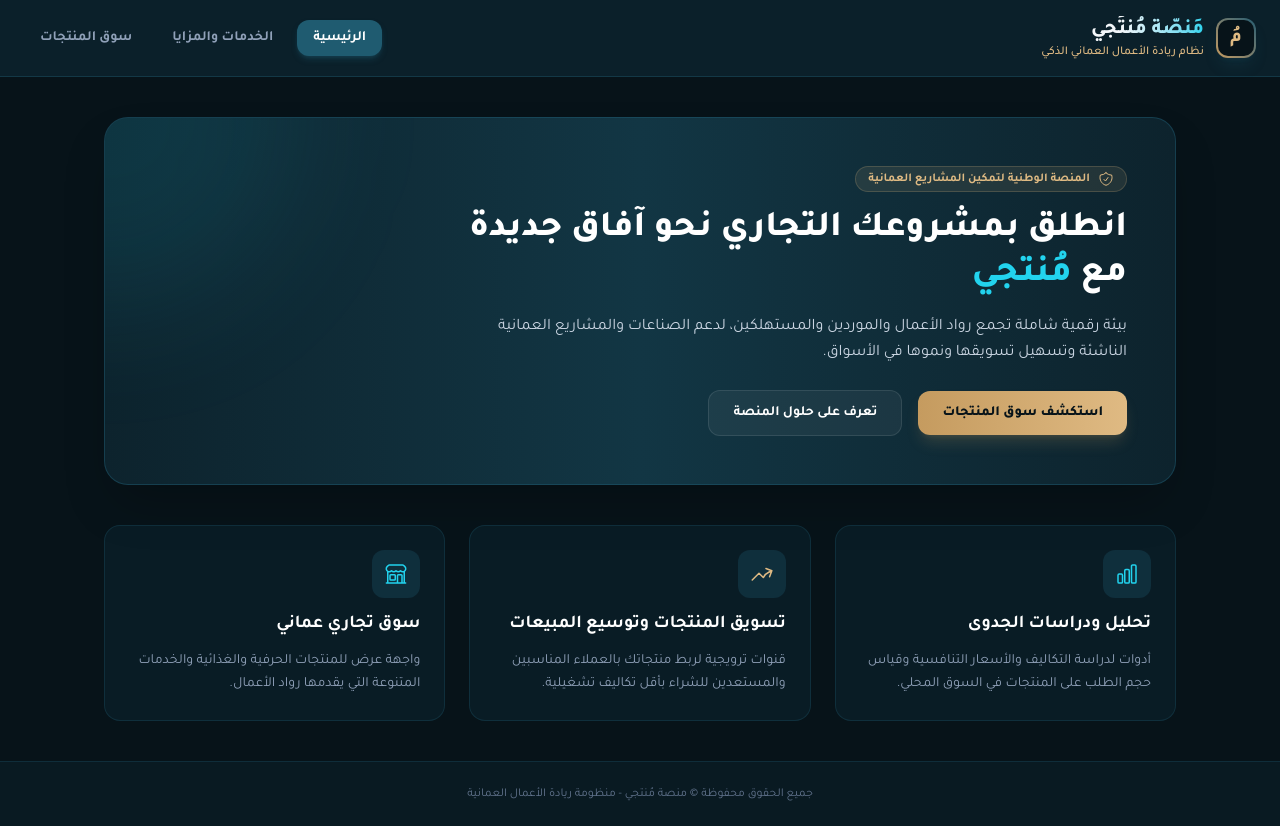
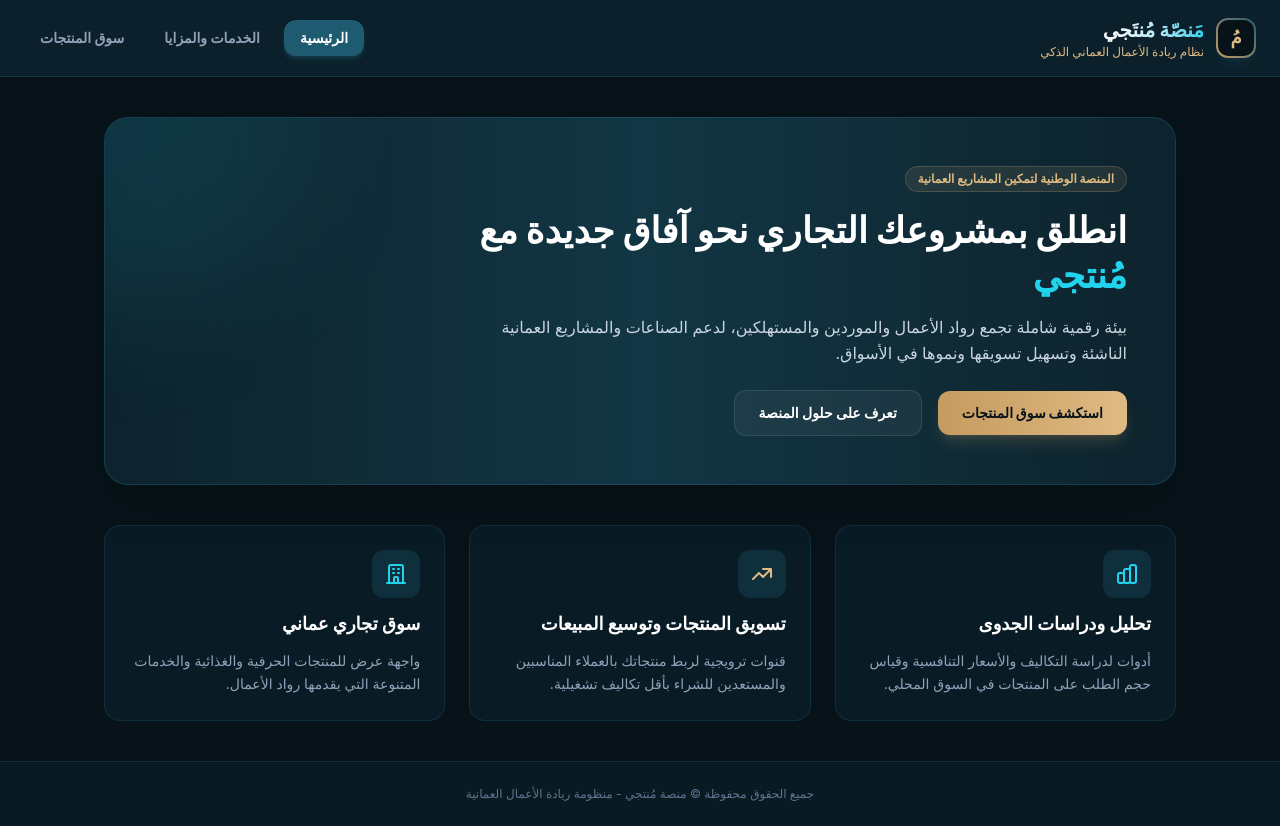
Before and after one commit to montjimon-bit/Mntji, a React (Vite) app in the folder remix-منصة-منتجي---نظام-ريادة-الأعمال-العماني-الذكي/: page / in a window 1280 px wide. Built offline with nearby package versions, Linux system fonts and the light colour scheme.

Commit message:
Refactor App component for clarity and efficiency
Updated comments and improved code readability by removing unused imports and adjusting class names.

```diff
--- a/remix-منصة-منتجي---نظام-ريادة-الأعمال-العماني-الذكي/src/App.tsx
+++ b/remix-منصة-منتجي---نظام-ريادة-الأعمال-العماني-الذكي/src/App.tsx
@@ -1,18 +1,9 @@
 import React, { useState, useEffect } from 'react';
-import {
-  BuildingStorefrontIcon,
-  ChartBarIcon,
-  ShoppingBagIcon,
-  ShieldCheckIcon,
-  ArrowTrendingUpIcon,
-  CurrencyDollarIcon,
-  UserGroupIcon
-} from '@heroicons/react/24/outline';
 
 export default function App() {
   const [activeTab, setActiveTab] = useState<'home' | 'services' | 'market'>('home');
 
-  // إخفاء شاشة البدء التلقائية (Splash) الموجودة في index.html
+  // إخفاء شاشة البدء التلقائية بعد التحميل
   useEffect(() => {
     const splash = document.getElementById('instant-splash');
     if (splash) {
@@ -22,9 +13,9 @@
   }, []);
 
   return (
-    <div className="min-h-screen bg-[#071319] text-slate-100 flex flex-col font-['Tajawal'] antialiased selection:bg-[#22d3ee] selection:text-black">
+    <div className="min-h-screen bg-[#071319] text-slate-100 flex flex-col font-sans antialiased selection:bg-[#22d3ee] selection:text-black">
 
-      {/* الشريط العلوي (الهيدر) */}
+      {/* الشريط العلوي */}
       <header className="sticky top-0 z-40 bg-[#0d232d]/90 backdrop-blur-md border-b border-[#1f5b70]/40 px-6 py-4 flex items-center justify-between">
         <div className="flex items-center gap-3">
           <div className="w-10 h-10 rounded-xl bg-gradient-to-tr from-[#c59b5f] to-[#1f5b70] p-[2px] shadow-lg shadow-[#1f5b70]/20">
@@ -81,13 +72,11 @@
         {/* الواجهة الرئيسية */}
         {activeTab === 'home' && (
           <div className="flex flex-col gap-10">
-            {/* بطاقة الواجهة الرئيسية */}
             <div className="relative overflow-hidden rounded-3xl bg-gradient-to-r from-[#0d232d] via-[#123644] to-[#0d232d] border border-[#1f5b70]/50 p-8 md:p-12 shadow-2xl">
               <div className="absolute top-0 left-0 w-96 h-96 bg-[#22d3ee]/10 rounded-full blur-3xl pointer-events-none -translate-x-1/2 -translate-y-1/2" />
 
               <div className="relative z-10 max-w-2xl flex flex-col gap-4">
                 <span className="inline-flex items-center gap-2 px-3 py-1 rounded-full text-xs font-bold bg-[#dfba83]/10 text-[#dfba83] border border-[#dfba83]/20 w-fit">
-                  <ShieldCheckIcon className="w-4 h-4" />
                   المنصة الوطنية لتمكين المشاريع العمانية
                 </span>
                 <h2 className="text-3xl md:text-4xl font-extrabold text-white leading-tight">
@@ -114,11 +103,13 @@
               </div>
             </div>
 
-            {/* بطاقات المزايا الرئيسية */}
+            {/* بطاقات المزايا */}
             <div className="grid grid-cols-1 md:grid-cols-3 gap-6">
               <div className="bg-[#0d232d]/60 border border-[#1f5b70]/30 rounded-2xl p-6 flex flex-col gap-3 hover:border-[#22d3ee]/40 transition-all">
                 <div className="w-12 h-12 rounded-xl bg-[#1f5b70]/30 flex items-center justify-center text-[#22d3ee]">
-                  <ChartBarIcon className="w-6 h-6" />
+                  <svg className="w-6 h-6" fill="none" stroke="currentColor" viewBox="0 0 24 24">
+                    <path strokeLinecap="round" strokeLinejoin="round" strokeWidth="2" d="M9 19v-6a2 2 0 00-2-2H5a2 2 0 00-2 2v6a2 2 0 002 2h2a2 2 0 002-2zm0 0V9a2 2 0 012-2h2a2 2 0 012 2v10m-6 0a2 2 0 002 2h2a2 2 0 002-2m0 0V5a2 2 0 012-2h2a2 2 0 012 2v14a2 2 0 01-2 2h-2a2 2 0 01-2-2z" />
+                  </svg>
                 </div>
                 <h3 className="text-lg font-bold text-white">تحليل ودراسات الجدوى</h3>
                 <p className="text-sm text-slate-400 leading-relaxed">
@@ -128,7 +119,9 @@
 
               <div className="bg-[#0d232d]/60 border border-[#1f5b70]/30 rounded-2xl p-6 flex flex-col gap-3 hover:border-[#22d3ee]/40 transition-all">
                 <div className="w-12 h-12 rounded-xl bg-[#1f5b70]/30 flex items-center justify-center text-[#dfba83]">
-                  <ArrowTrendingUpIcon className="w-6 h-6" />
+                  <svg className="w-6 h-6" fill="none" stroke="currentColor" viewBox="0 0 24 24">
+                    <path strokeLinecap="round" strokeLinejoin="round" strokeWidth="2" d="M13 7h8m0 0v8m0-8l-8 8-4-4-6 6" />
+                  </svg>
                 </div>
                 <h3 className="text-lg font-bold text-white">تسويق المنتجات وتوسيع المبيعات</h3>
                 <p className="text-sm text-slate-400 leading-relaxed">
@@ -138,7 +131,9 @@
 
               <div className="bg-[#0d232d]/60 border border-[#1f5b70]/30 rounded-2xl p-6 flex flex-col gap-3 hover:border-[#22d3ee]/40 transition-all">
                 <div className="w-12 h-12 rounded-xl bg-[#1f5b70]/30 flex items-center justify-center text-[#22d3ee]">
-                  <BuildingStorefrontIcon className="w-6 h-6" />
+                  <svg className="w-6 h-6" fill="none" stroke="currentColor" viewBox="0 0 24 24">
+                    <path strokeLinecap="round" strokeLinejoin="round" strokeWidth="2" d="M19 21V5a2 2 0 00-2-2H7a2 2 0 00-2 2v16m14 0h2m-2 0h-5m-9 0H3m2 0h5M9 7h1m-1 4h1m4-4h1m-1 4h1m-5 10v-5a1 1 0 011-1h2a1 1 0 011 1v5m-4 0h4" />
+                  </svg>
                 </div>
                 <h3 className="text-lg font-bold text-white">سوق تجاري عماني</h3>
                 <p className="text-sm text-slate-400 leading-relaxed">
@@ -149,7 +144,7 @@
           </div>
         )}
 
-        {/* تبويب الخدمات والمزايا */}
+        {/* تبويب الخدمات */}
         {activeTab === 'services' && (
           <div className="flex flex-col gap-6">
             <div>
@@ -160,7 +155,9 @@
             <div className="grid grid-cols-1 md:grid-cols-2 gap-6">
               <div className="bg-[#0d232d]/80 border border-[#1f5b70]/40 rounded-2xl p-6 flex gap-4 items-start">
                 <div className="p-3 bg-[#1f5b70]/20 rounded-xl text-[#22d3ee]">
-                  <UserGroupIcon className="w-6 h-6" />
+                  <svg className="w-6 h-6" fill="none" stroke="currentColor" viewBox="0 0 24 24">
+                    <path strokeLinecap="round" strokeLinejoin="round" strokeWidth="2" d="M17 20h5v-2a3 3 0 00-5.356-1.857M17 20H7m10 0v-2c0-.656-.126-1.283-.356-1.857M7 20H2v-2a3 3 0 015.356-1.857M7 20v-2c0-.656.126-1.283.356-1.857m0 0a5.002 5.002 0 019.288 0M15 7a3 3 0 11-6 0 3 3 0 016 0zm6 3a2 2 0 11-4 0 2 2 0 014 0zM7 10a2 2 0 11-4 0 2 2 0 014 0z" />
+                  </svg>
                 </div>
                 <div>
                   <h4 className="text-lg font-bold text-white mb-1">الربط مع الموردين المعتمدين</h4>
@@ -172,7 +169,9 @@
 
               <div className="bg-[#0d232d]/80 border border-[#1f5b70]/40 rounded-2xl p-6 flex gap-4 items-start">
                 <div className="p-3 bg-[#dfba83]/20 rounded-xl text-[#dfba83]">
-                  <CurrencyDollarIcon className="w-6 h-6" />
+                  <svg className="w-6 h-6" fill="none" stroke="currentColor" viewBox="0 0 24 24">
+                    <path strokeLinecap="round" strokeLinejoin="round" strokeWidth="2" d="M12 8c-1.657 0-3 .895-3 2s1.343 2 3 2 3 .895 3 2-1.343 2-3 2m0-8c1.11 0 2.08.402 2.599 1M12 8V7m0 1v8m0 0v1m0-1c-1.11 0-2.08-.402-2.599-1M21 12a9 9 0 11-18 0 9 9 0 0118 0z" />
+                  </svg>
                 </div>
                 <div>
                   <h4 className="text-lg font-bold text-white mb-1">حلول الدفع والتحصيل</h4>
```
